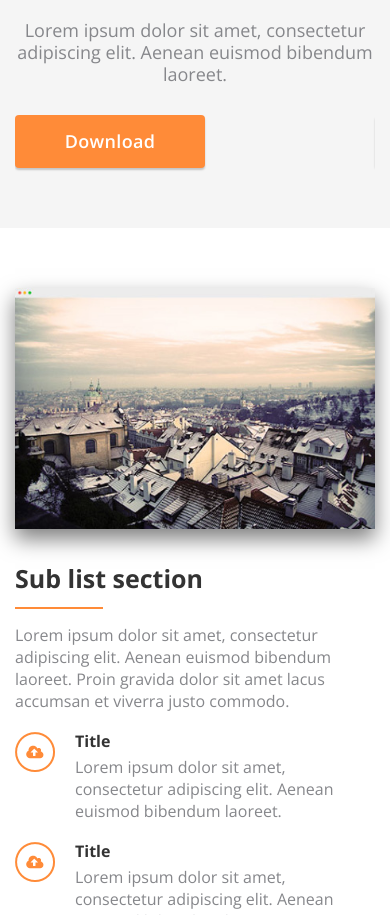
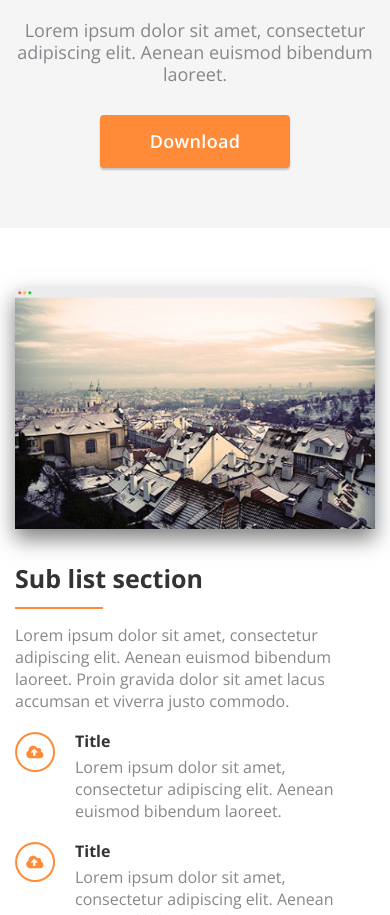
Before and after one commit to Gekagmeka/AX_IT.github.io, a plain HTML site: page index.html in a window 390 px wide. Shown: the part 1870-2785 px from the top of the page. Drawn offline with nearby package versions, Linux system fonts and the light colour scheme.

Commit message:
align button

```diff
--- a/css/style.css
+++ b/css/style.css
@@ -1113,8 +1113,7 @@ section{
 		line-height:22px;
 		padding-bottom:30px;
 	}
-	.slick__button{
-		display:block;
+	.slick__footer{
 		margin:0 auto;
 	}
 	.slick__rightside{
```
